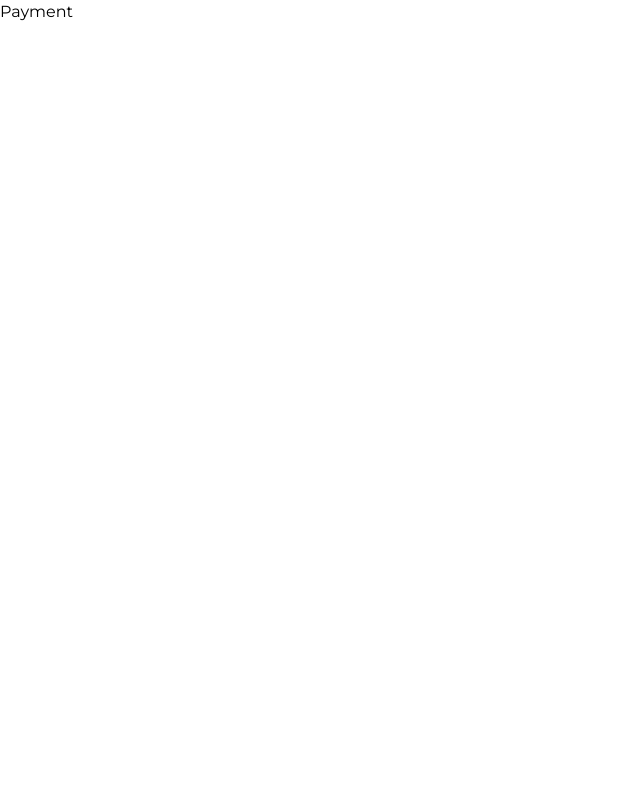
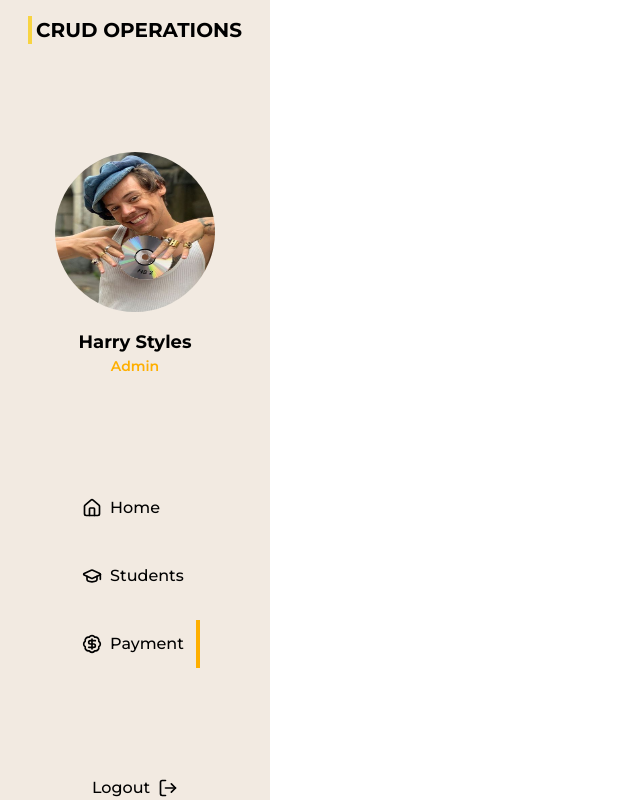
Before and after one commit to nataliacampossoares/CRUD-frontend-REACT, a React (Vite) app: page /payment in a window 1280 px wide. Shown: the whole page, without its empty margins (0-640 px from the left). Built offline with nearby package versions, Linux system fonts and the light colour scheme; a web font is replaced by a local one.

Commit message:
Sidebar finalizado
"Implementação" da conexão com o banco de dados.

```diff
--- a/src/App.jsx
+++ b/src/App.jsx
@@ -1,7 +1,58 @@
-import LoginPage from "./pages/LoginPage";
+import React, { useEffect, useState } from "react";
+
 
 export default function App() {
-    return (
-        <LoginPage/>
-    )
-}
+
+  const [users, setUsers] = useState([]); // Estado para armazenar os usuários
+  const [loading, setLoading] = useState(true); // Estado para gerenciar o carregamento
+  const [error, setError] = useState(null); // Estado para erros
+
+  useEffect(() => {
+    const fetchUsers = async () => {
+      try {
+        const response = await fetch("https://crud-backend-react.onrender.com/usuarios"); // URL do backend
+        if (!response.ok) {
+          throw new Error("Erro ao buscar os usuários");
+        }
+        const data = await response.json();
+        setUsers(data); // Atualiza o estado com os usuários
+      } catch (error) {
+        setError(error.message); // Armazena a mensagem de erro
+      } finally {
+        setLoading(false); // Finaliza o estado de carregamento
+      }
+    };
+
+    fetchUsers(); // Chama a função de busca
+  }, []); // O array vazio faz com que a requisição ocorra apenas uma vez após a montagem
+
+  if (loading) return <p className="text-center text-indigo-600">Carregando usuários...</p>; // Exibe o carregamento
+  if (error) return <p className="text-center text-red-600">Erro: {error}</p>; // Exibe erro, se houver
+
+
+  return (
+    <div className="max-w-7xl mx-auto p-6">
+      <h1 className="text-3xl font-bold text-center text-gray-800 mb-8">Lista de Usuários</h1>
+      {users.length === 0 ? (
+        <p className="text-center text-gray-500">Nenhum usuário encontrado.</p>
+      ) : (
+        <div className="grid grid-cols-1 sm:grid-cols-2 lg:grid-cols-3 gap-6">
+          {users.map(user => (
+            <div
+              key={user.id}
+              className="bg-white p-6 rounded-xl shadow-xl hover:shadow-2xl transition-shadow duration-300 transform hover:scale-105"
+            >
+              <h2 className="text-2xl font-semibold text-indigo-700">{user.nome}</h2>
+              <p className="text-gray-600 mt-2">
+                <strong>Email:</strong> {user.email}
+              </p>
+              <p className="text-gray-600 mt-2">
+                <strong>Celular:</strong> {user.celular}
+              </p>
+            </div>
+          ))}
+        </div>
+      )}
+    </div>
+  );
+};
--- a/src/components/Sidebar.jsx
+++ b/src/components/Sidebar.jsx
@@ -1,52 +1,59 @@
 import {
   BadgeDollarSign,
   GraduationCap,
-  HardHat,
   Home,
   LogOut,
-  LucideSchool,
-  School,
-  School2,
-  School2Icon,
-  SchoolIcon,
 } from "lucide-react";
 import { NavLink } from "react-router-dom";
 
 export default function Sidebar() {
+
+  const getEstilo = (props) => {
+    let estilo = `
+      flex items-center gap-4
+      px-3 py-3 w-full
+      hover:bg-darkYellow`;
+
+    let ativo = "border-solid border-r-4 border-darkYellow ";
+
+    let final = props.isActive ? estilo + ativo : estilo;
+
+    return final;}
+
   return (
-    <div className="flex flex-col items-center min-w-[180px] max-w-[270px] h-screen bg-beige">
+    <div className="flex flex-col items-center justify-between min-w-[180px] max-w-[270px] h-screen bg-beige">
       <div className="pt-4">
         <div className="border-l-4 border-lightYellow pl-1">
           <p className="font-bold text-xl">CRUD OPERATIONS</p>
         </div>
       </div>
       <div className="flex flex-col justify-center items-center">
-        <img src="../public/_.jpeg" className="rounded-full w-40 h-40 mt-16" />
+        <img src="../public/_.jpeg" className="rounded-full w-40 h-40" />
         <p className="font-bold text-lg mt-4">Harry Styles</p>
         <p className="text-darkYellow font-semibold text-sm">Admin</p>
       </div>
-      <nav>
-        <NavLink to="/home">
-          <div className="flex gap-2">
+      <nav className="flex flex-col gap-5">
+        <NavLink to="/home" className={getEstilo}>
+          <div className="flex gap-2 items-center">
             <Home size={20} />
-            <p>Home</p>
+            <p className="text-md font-medium">Home</p>
           </div>
         </NavLink>
-        <NavLink to="/student">
-          <div className="flex gap-2">
+        <NavLink to="/student" className={getEstilo}>
+          <div className="flex gap-2 items-center">
             <GraduationCap size={20} />
-            <p>Students</p>
+            <p className="text-md font-medium">Students</p>
           </div>
         </NavLink>
-        <NavLink to="/payment">
-          <div className="flex gap-2">
+        <NavLink to="/payment" className={getEstilo}>
+          <div className="flex gap-2 items-center">
             <BadgeDollarSign size={20} />
-            <p>Payment</p>
+            <p className="text-md font-medium">Payment</p>
           </div>
         </NavLink>
       </nav>
-      <div className="flex gap-2">
-        <p>Logout</p>
+      <div className="flex gap-2 items-center">
+        <p className="text-md font-medium">Logout</p>
         <LogOut size={20} />
       </div>
     </div>
--- a/src/main.jsx
+++ b/src/main.jsx
@@ -11,6 +11,7 @@ import Home from "./pages/Home.jsx";
 import LoginPage from "./pages/LoginPage.jsx";
 import Student from "./pages/Student.jsx";
 import Payment from "./pages/Payment.jsx";
+import App from "./App.jsx";
 
 const rotas = createBrowserRouter(
   createRoutesFromElements(
@@ -19,6 +20,7 @@ const rotas = createBrowserRouter(
       <Route path="home" element={<Home />} />
       <Route path="student" element={<Student />} />
       <Route path="payment" element={<Payment />} />
+      <Route path="app" element={<App />} />
     </>
   )
 );
@@ -26,5 +28,6 @@ const rotas = createBrowserRouter(
 createRoot(document.getElementById("root")).render(
   <StrictMode>
     <RouterProvider router={rotas} />
+    {/* <App/> */}
   </StrictMode>
 );
--- a/src/pages/Home.jsx
+++ b/src/pages/Home.jsx
@@ -2,8 +2,9 @@ import Sidebar from "../components/Sidebar";
 
 export default function Home() {
   return (
-    <div>
+    <div className="">
       <Sidebar />
+
     </div>
   );
 }
--- a/src/pages/LoginPage.jsx
+++ b/src/pages/LoginPage.jsx
@@ -1,7 +1,15 @@
+import { NavLink } from "react-router-dom";
 import Form from "../components/Form";
 
 
 export default function LoginPage() {
+
+  function home() {
+
+    <NavLink to={"/home"}/>
+    console.log("io");
+  }
+
   return (
     <div className="bg-gradient-to-r from-darkYellow to-lightYellow w-full h-screen flex justify-center items-center">
       <div className="bg-white rounded-lg p-8 flex flex-col items-center">
@@ -17,7 +25,7 @@ export default function LoginPage() {
           </div>
         </div>
         <Form/>
-        <button className="bg-darkYellow rounded-sm p-2 m-10 text-white w-96">SIGN IN</button>
+        <button className="bg-darkYellow rounded-sm p-2 m-10 text-white w-96" onClick={home}>SIGN IN</button>
         <p className="text-sm text-darkGray">Forgot your password? <span className="text-darkYellow underline">Reset Password</span></p>
       </div>
     </div>
--- a/src/pages/Payment.jsx
+++ b/src/pages/Payment.jsx
@@ -1,7 +1,9 @@
+import Sidebar from "../components/Sidebar";
+
 export default function Payment(){
     return(
         <div>
-            <p>Payment</p>
+            <Sidebar/>
         </div>
     )
 }
--- a/src/pages/Student.jsx
+++ b/src/pages/Student.jsx
@@ -1,7 +1,9 @@
+import Sidebar from "../components/Sidebar";
+
 export default function Student() {
     return(
         <div>
-            <p>estudante</p>
+            <Sidebar/>
         </div>
     )
 }
```
